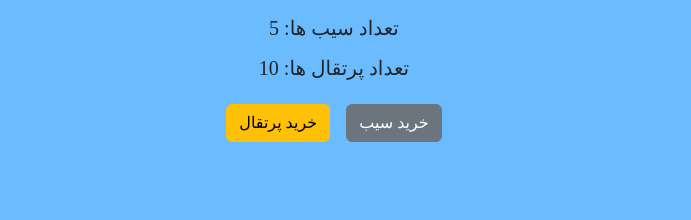
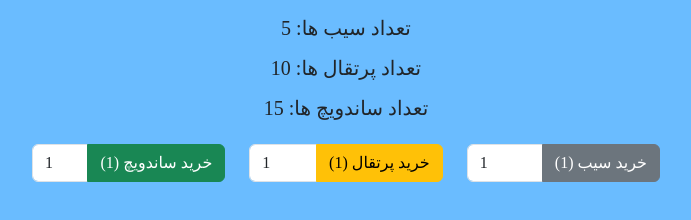
Before and after one commit to saj10A/react-redux, a React app: page / in a window 1280 px wide. Shown: the whole page, without its empty margins (306-997 px from the left). Built offline with nearby package versions, Linux system fonts and the light colour scheme.

Commit message:
sample-store

```diff
--- a/package.json
+++ b/package.json
@@ -11,6 +11,8 @@
     "react-redux": "^8.1.2",
     "react-scripts": "5.0.1",
     "redux": "^4.2.1",
+    "redux-devtools-extension": "^2.13.9",
+    "redux-logger": "^3.0.6",
     "web-vitals": "^2.1.4"
   },
   "scripts": {
--- a/public/assets/css/style.css
+++ b/public/assets/css/style.css
@@ -4,3 +4,7 @@ body {
     direction: rtl;
     background-color: #6abcff;
 }
+
+.dir_ltr {
+    direction: ltr;
+}
--- a/src/components/MyStore.jsx
+++ b/src/components/MyStore.jsx
@@ -1,32 +1,68 @@
-import { connect } from "react-redux";
+import { connect, useDispatch, useSelector } from "react-redux";
 import { buyApple, buyOrange } from "../redux/fruit/fruitAction";
+import { buySandwich } from "../redux/food/foodAction";
+import { useState } from "react";
 
-const MyStore = ({apple, orange, buyApple, buyOrange}) => {
+const MyStore = ({apple, orange, sandwich, buyApple, buyOrange, buySandwich}) => {
 
-    return(
-        <div>
-          <h5 className="text-center mt-3">تعداد سیب ها: {apple}</h5>
-          <h5 className="text-center mt-3">تعداد پرتقال ها: {orange}</h5>
-          <div className="text-center mt-4">
-            <button className="btn btn-secondary ms-3" onClick={buyApple}>خرید سیب</button>
-            <button className="btn btn-warning" onClick={buyOrange}>خرید پرتقال</button>
+  const [itemCount , setItemCount] = useState({
+    apple: 1,
+    orange: 1,
+    sandwich: 1
+  })
+  // const { apple, orange } = useSelector((state) => state.fruit);
+  // const { sandwich } = useSelector((state) => state.food);
+  // const dispatch = useDispatch();
+  return (
+    <div>
+      <h5 className="text-center mt-3">تعداد سیب ها: {apple}</h5>
+      <h5 className="text-center mt-3">تعداد پرتقال ها: {orange}</h5>
+      <h5 className="text-center mt-3">تعداد ساندویچ ها: {sandwich}</h5>
+
+      <div className="text-center mt-4">
+        <div className="row justify-content-center">
+          <div className="col-12 col-md-4 col-lg-2">
+            <div className="input-group dir_ltr">
+              <input type="number" className="form-control" value={itemCount.apple} onChange={(e) => setItemCount({...itemCount, apple: e.target.value})}/>
+              <button className="btn btn-secondary input-group-text" onClick={() =>
+                buyApple(itemCount.apple)}>خرید سیب ({itemCount.apple})</button>
+            </div>
           </div>
+          <div className="col-12 col-md-4 col-lg-2">
+            <div className="input-group dir_ltr">
+              <input type="number" className="form-control" value={itemCount.orange} onChange={(e) => setItemCount({...itemCount, orange: e.target.value})}/>
+              <button className="btn btn-warning input-group-text" onClick={() =>
+                buyOrange(itemCount.orange)}>خرید پرتقال ({itemCount.orange})</button>
+            </div>
+          </div>
+          <div className="col-12 col-md-4 col-lg-2">
+            <div className="input-group dir_ltr">
+              <input type="number" className="form-control" value={itemCount.sandwich} onChange={(e) => setItemCount({...itemCount, sandwich: e.target.value})}/>
+              <button className="btn btn-success input-group-text" onClick={() =>
+                buySandwich(itemCount.sandwich)}>خرید ساندویچ ({itemCount.sandwich})</button>
+            </div>
+          </div>
+
         </div>
-    )
+
+      </div>
+    </div>
+  )
 }
 
 const stateToProps = state => {
   return {
-    apple: state.apple,
-    orange: state.orange
+    apple: state.fruit.apple,
+    orange: state.fruit.orange,
+    sandwich: state.food.sandwich
   }
 }
 
 const dispatchToProps = dispatch => {
   return {
-    buyApple: ()=> dispatch(buyApple()),
-    buyOrange: () => dispatch(buyOrange())
+    buyApple: (count)=> dispatch(buyApple(count)),
+    buyOrange: (count) => dispatch(buyOrange(count)),
+    buySandwich: (count) => dispatch(buySandwich(count))
   }
 }
-
 export default connect(stateToProps, dispatchToProps)(MyStore);
--- /dev/null
+++ b/src/redux/food/foodAction.js
@@ -0,0 +1,8 @@
+import { BUY_SANDWICH } from "./foodType"
+
+export const buySandwich = (count) => {
+    return {
+        type: BUY_SANDWICH,
+        payload: count
+    }
+}
--- /dev/null
+++ b/src/redux/food/foodReducer.js
@@ -0,0 +1,16 @@
+import { BUY_SANDWICH } from "./foodType"
+
+const foodState = {
+    sandwich: 15
+}
+
+const foodReducer = (state = foodState , action) => {
+    switch(action.type) {
+        case BUY_SANDWICH:
+          return {...state , sandwich: state.sandwich - action.payload}
+        default:
+          return state;
+    }
+}
+
+export default foodReducer;
--- /dev/null
+++ b/src/redux/food/foodType.js
@@ -0,0 +1 @@
+export const BUY_SANDWICH = "BUY_SANDWICH";
--- a/src/redux/fruit/fruitAction.js
+++ b/src/redux/fruit/fruitAction.js
@@ -1,13 +1,15 @@
 import { BUY_APPLE, BUY_ORANGE } from "./fruitType"
 
-export const buyApple = () => {
+export const buyApple = (count) => {
     return {
-        type: BUY_APPLE
+        type: BUY_APPLE,
+        payload: count
     }
 }
 
-export const buyOrange = () => {
+export const buyOrange = (count) => {
     return {
-        type: BUY_ORANGE
+        type: BUY_ORANGE,
+        payload: count
     }
 }
--- a/src/redux/fruit/fruitReducer.js
+++ b/src/redux/fruit/fruitReducer.js
@@ -8,9 +8,9 @@ const fruitState = {
 const fruitReducer = (state = fruitState , action) => {
     switch(action.type) {
         case BUY_APPLE:
-          return {...state , apple: state.apple - 1}
+          return {...state , apple: state.apple - action.payload}
         case BUY_ORANGE:
-          return {...state , orange: state.orange - 1}
+          return {...state , orange: state.orange - action.payload}
         default:
           return state;
     }
--- /dev/null
+++ b/src/redux/rootReducer.js
@@ -0,0 +1,10 @@
+import { combineReducers } from "redux";
+import fruitReducer from "./fruit/fruitReducer";
+import foodReducer from "./food/foodReducer";
+
+const rootReducer = combineReducers({
+    fruit: fruitReducer,
+    food: foodReducer
+})
+
+export default rootReducer;
--- a/src/redux/store.js
+++ b/src/redux/store.js
@@ -1,7 +1,9 @@
-import { legacy_createStore as createStore } from "redux";
-import fruitReducer from "./fruit/fruitReducer";
+import { applyMiddleware, legacy_createStore as createStore } from "redux";
+import rootReducer from "./rootReducer";
+import logger from "redux-logger";
+import { composeWithDevTools } from "redux-devtools-extension";
 
 
-const store = createStore(fruitReducer);
+const store = createStore(rootReducer, composeWithDevTools(applyMiddleware(logger)) );
 
 export default store;
```
Also changed, not shown: 1 other file.
